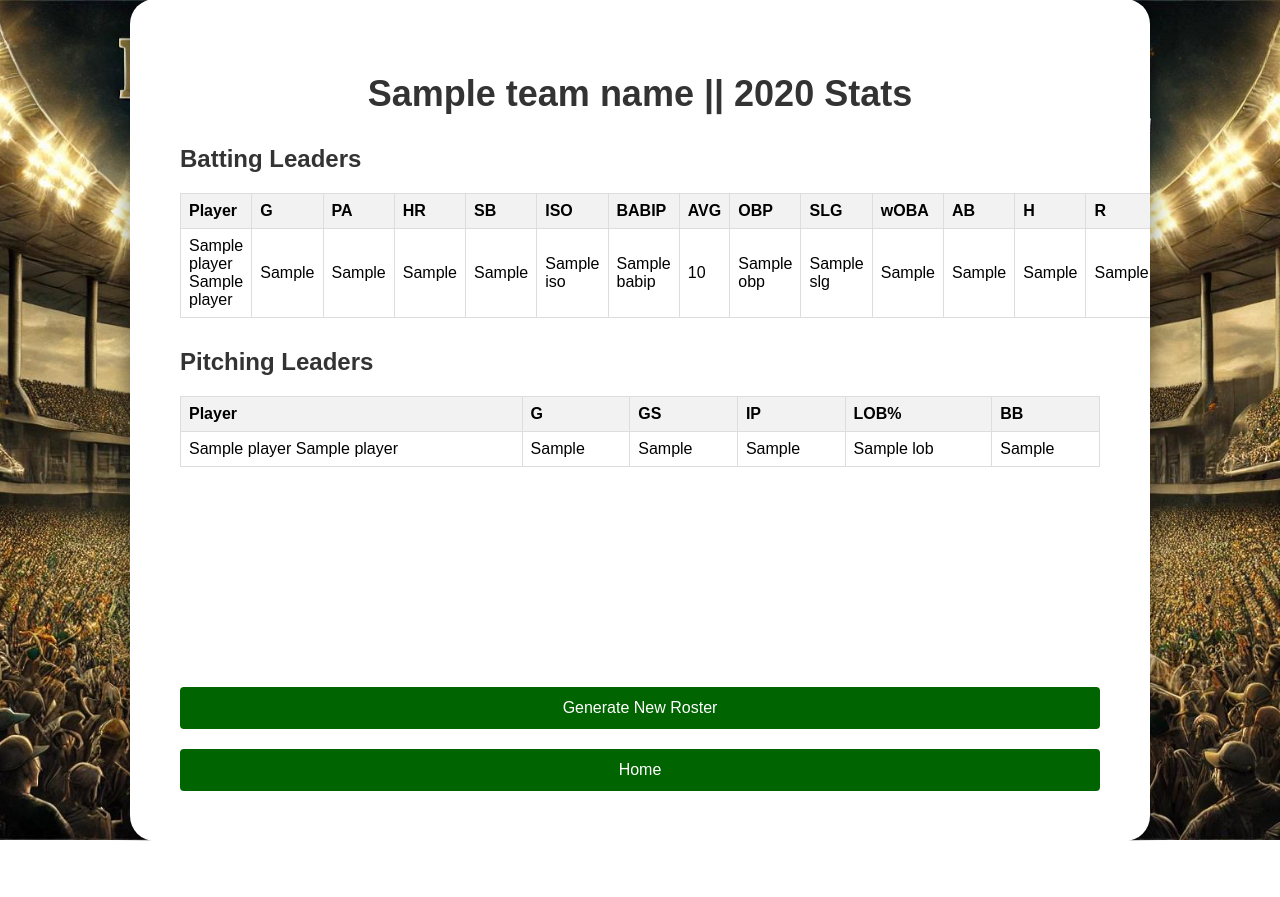
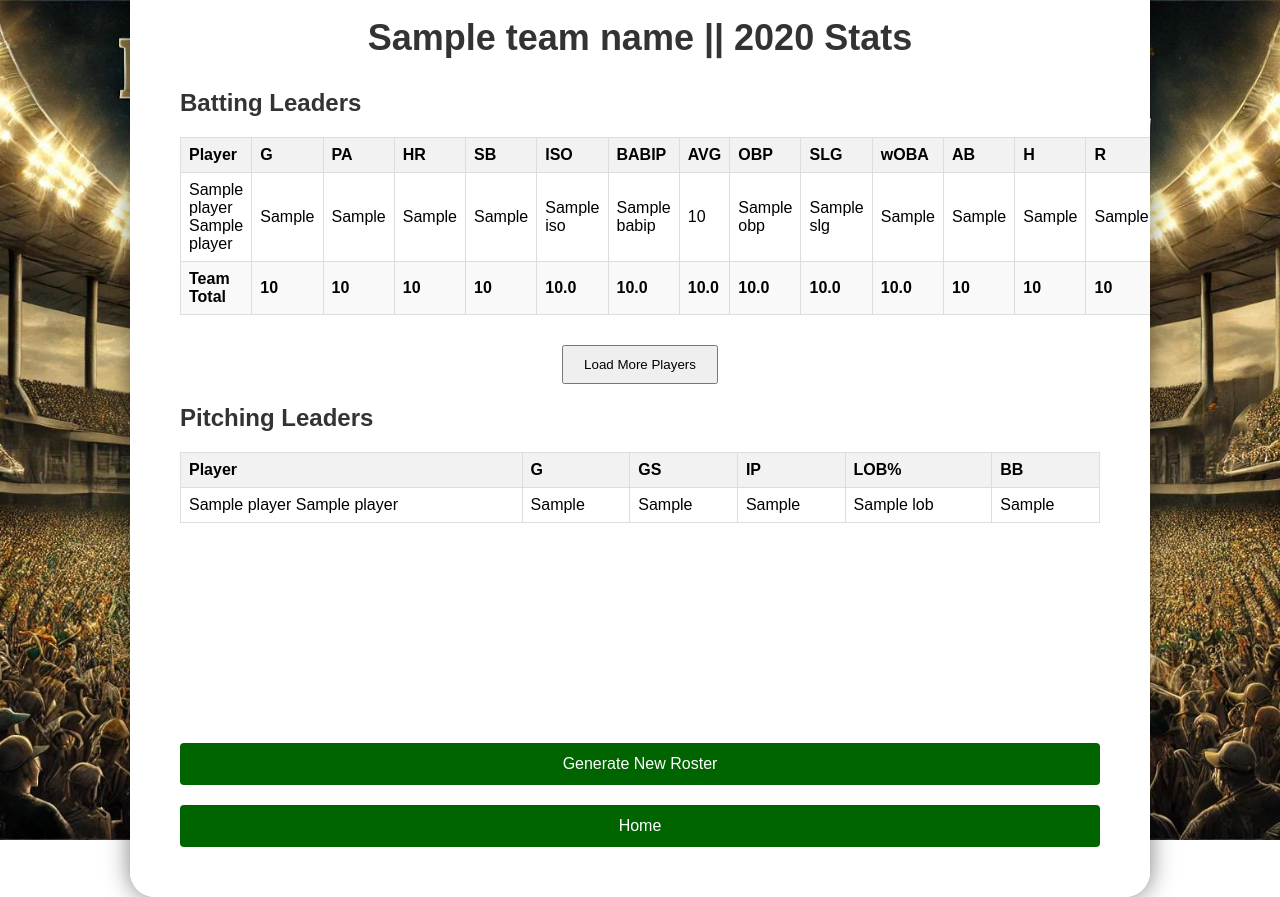
Before and after one commit to KyleThompson1/Tigers, a Flask app: template Application/templates/Roster.html in a window 1280 px wide. Before the commit the page ends 841 px from the top, so only its background shows below. Run offline with Flask 3, Linux system fonts and the light colour scheme; the template is opened without the code that fills it: most values are stand-ins (such as "Sample title", 1, 10 or a date in 2020).

Commit message:
added total row for batting

```diff
--- a/Application/templates/Roster.html
+++ b/Application/templates/Roster.html
@@ -33,6 +33,15 @@
         }
         h1, h2 {
             color: #333;
+        }
+        .total-row {
+            font-weight: bold;
+            background-color: #f9f9f9;
+        }
+        #load-more-btn {
+            display: block;
+            margin: 20px auto;
+            padding: 10px 20px;
         }
     </style>
 </head>
@@ -81,8 +90,27 @@
                     <td>{{ player.b_RBI }}</td>
                 </tr>
                 {% endfor %}
+                <tr class="total-row">
+                    <td>Team Total</td>
+                    <td>{{ batting_leaders|sum(attribute='b_G') }}</td>
+                    <td>{{ batting_leaders|sum(attribute='PA') }}</td>
+                    <td>{{ batting_leaders|sum(attribute='b_HR') }}</td>
+                    <td>{{ batting_leaders|sum(attribute='b_SB') }}</td>
+                    <td>{{ (batting_leaders|sum(attribute='ISO') / batting_leaders|length)|round(3) }}</td>
+                    <td>{{ (batting_leaders|sum(attribute='BABIP') / batting_leaders|length)|round(3) }}</td>
+                    <td>{{ (batting_leaders|sum(attribute='AVG') / batting_leaders|length)|round(3) }}</td>
+                    <td>{{ (batting_leaders|sum(attribute='OBP') / batting_leaders|length)|round(3) }}</td>
+                    <td>{{ (batting_leaders|sum(attribute='SLG') / batting_leaders|length)|round(3) }}</td>
+                    <td>{{ (batting_leaders|sum(attribute='wOBA') / batting_leaders|length)|round(3) }}</td>
+                    <td>{{ batting_leaders|sum(attribute='b_AB') }}</td>
+                    <td>{{ batting_leaders|sum(attribute='b_H') }}</td>
+                    <td>{{ batting_leaders|sum(attribute='b_R') }}</td>
+                    <td>{{ batting_leaders|sum(attribute='b_RBI') }}</td>
+                </tr>
             </tbody>
         </table>
+
+        <button id="load-more-btn">Load More Players</button>
 
         <h2>Pitching Leaders</h2>
         <table>
```
